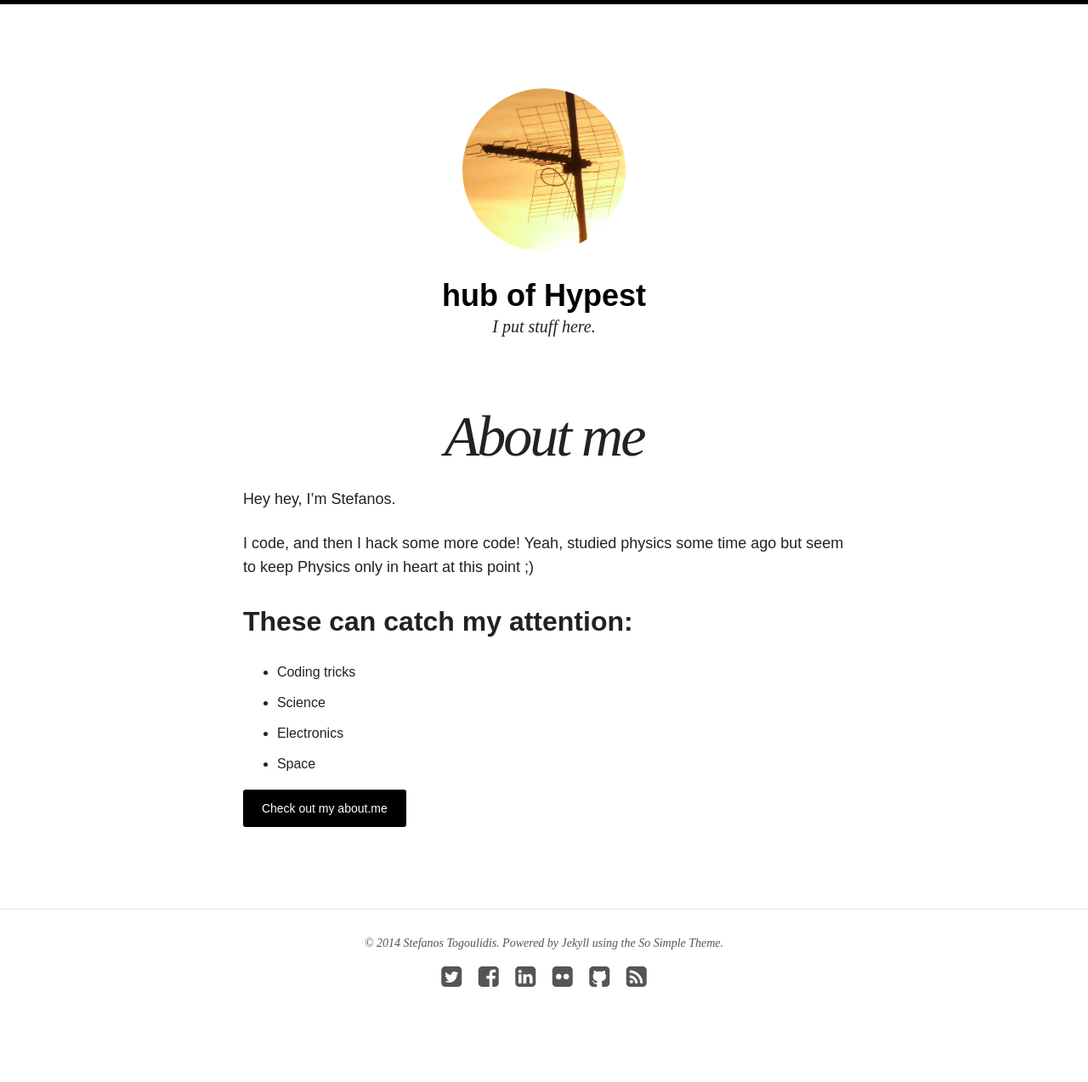
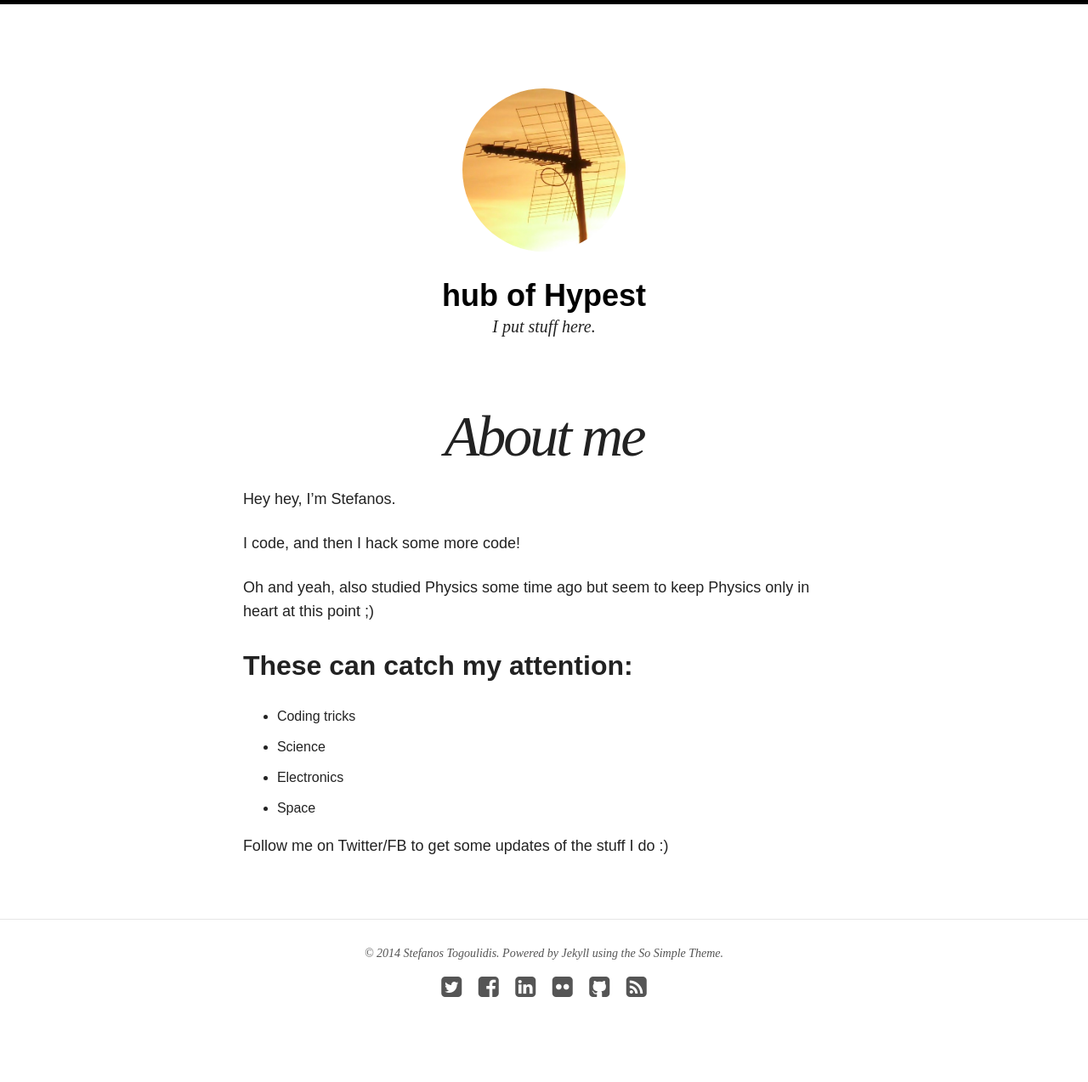
Before and after one commit to hypest/hypest.github.io, a Jekyll site: the page built from about/index.md, in a window 1280 px wide. Shown: the whole page at 85% size. Built offline with Jekyll 4.4.1, drawn with Linux system fonts in a browser that asks for light colours; nearby versions of some CDN libraries.

Commit message:
Lose the about.me button, was only a test

```diff
--- a/about/index.md
+++ b/about/index.md
@@ -12,7 +12,8 @@ image:
 Hey hey, I'm Stefanos.
 
 I code, and then I hack some more code!
-Yeah, studied physics some time ago but seem to keep Physics only in heart at this point ;)
+
+Oh and yeah, also studied Physics some time ago but seem to keep Physics only in heart at this point ;)
 
 ## These can catch my attention:
 
@@ -21,6 +22,4 @@ Yeah, studied physics some time ago but seem to keep Physics only in heart at th
 * Electronics
 * Space
 
-<a markdown="0" href="http://about.me/hypest" class="btn">Check out my about.me</a>
-
-[^1]: Example: *domain.com/category-name/post-title*
+Follow me on Twitter/FB to get some updates of the stuff I do :)
```
